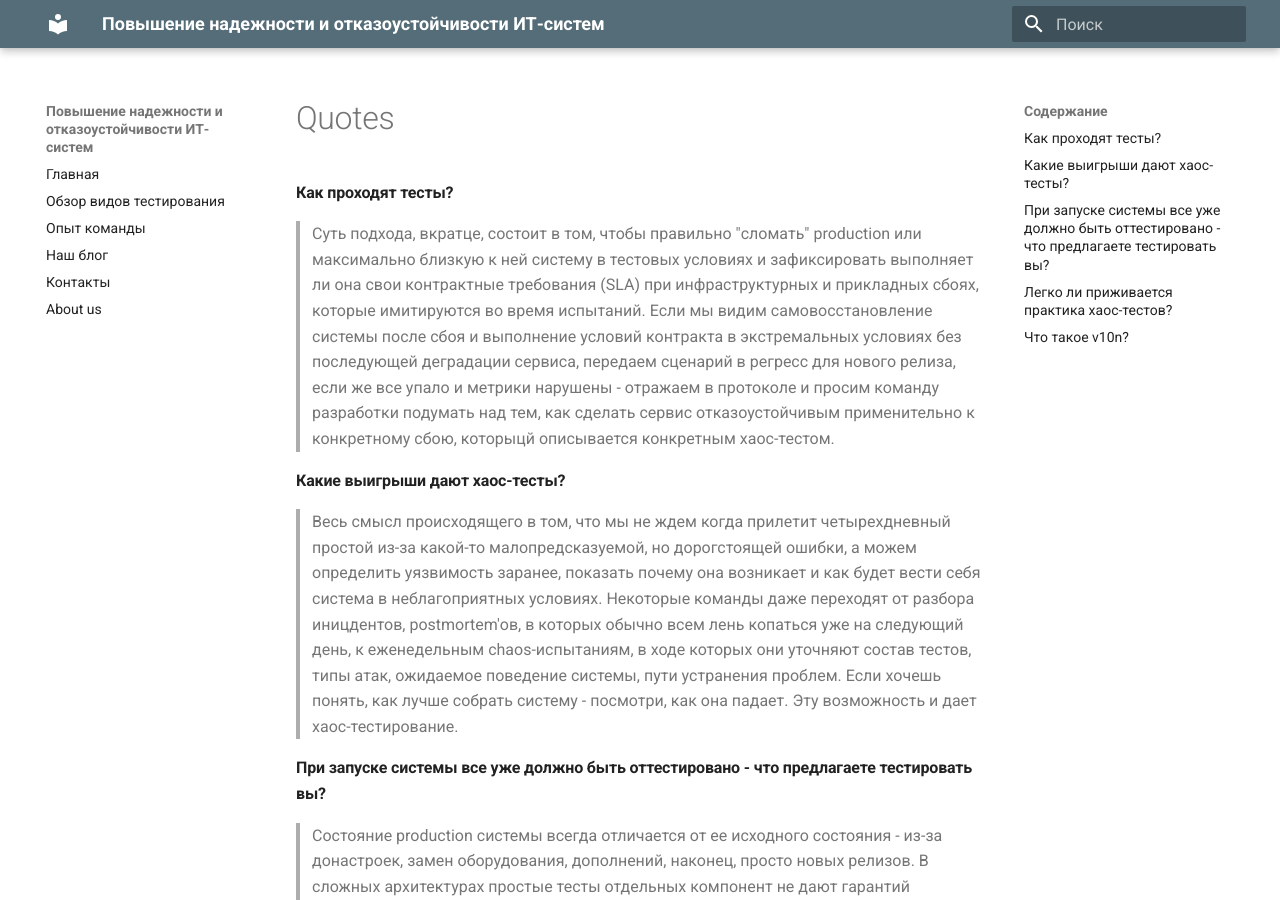
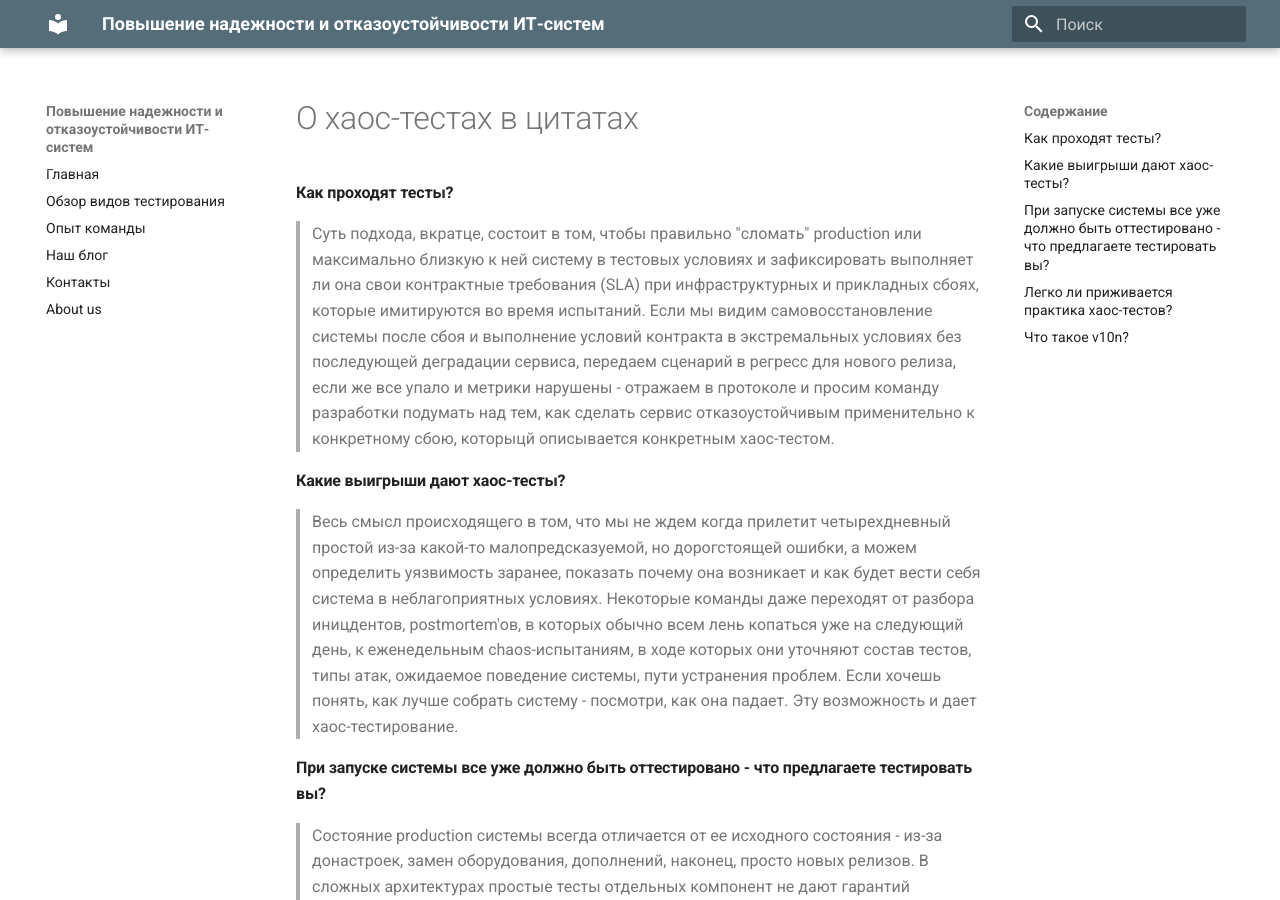
Before and after one commit to epogrebnyak/mkdocs-actionable, an MkDocs documentation site: the page built from docs/blog/quotes.md, in a window 1280 px wide and 900 px high. Built offline with MkDocs 1.6.1 and Material for MkDocs 9.7.7, drawn with Linux system fonts in a browser that asks for light colours.

Commit message:
Update quotes.md

```diff
--- a/docs/blog/quotes.md
+++ b/docs/blog/quotes.md
@@ -1,3 +1,5 @@
+# О хаос-тестах в цитатах
+
 #### Как проходят тесты?
 
 > Суть подхода, вкратце, состоит в том, чтобы правильно "сломать" production или максимально близкую к ней систему в тестовых условиях и зафиксировать выполняет ли она свои контрактные требования (SLA) при инфраструктурных и прикладных сбоях, которые имитируются во время испытаний. Если мы видим самовосстановление системы после сбоя и выполнение условий контракта в экстремальных условиях без последующей деградации сервиса, передаем сценарий в регресс для нового релиза, если же все упало и метрики нарушены - отражаем в протоколе и просим команду разработки подумать над тем, как сделать сервис отказоустойчивым применительно к конкретному сбою, которыцй описывается конкретным хаос-тестом.
```
